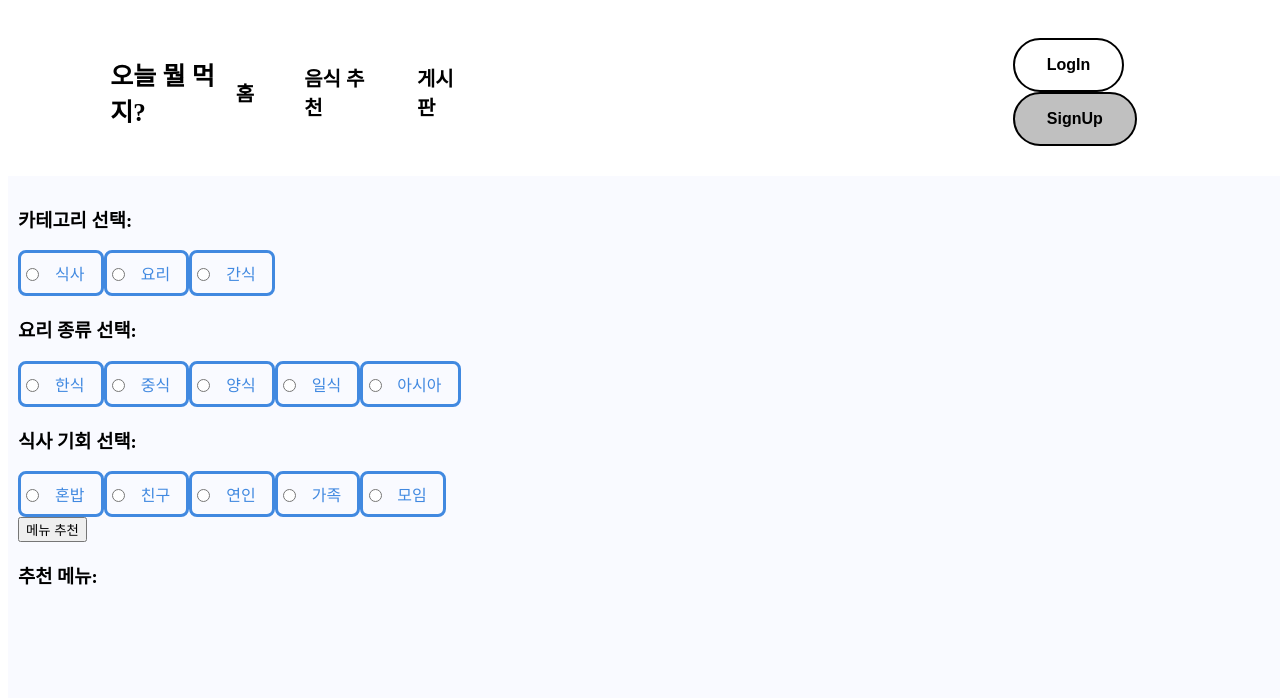
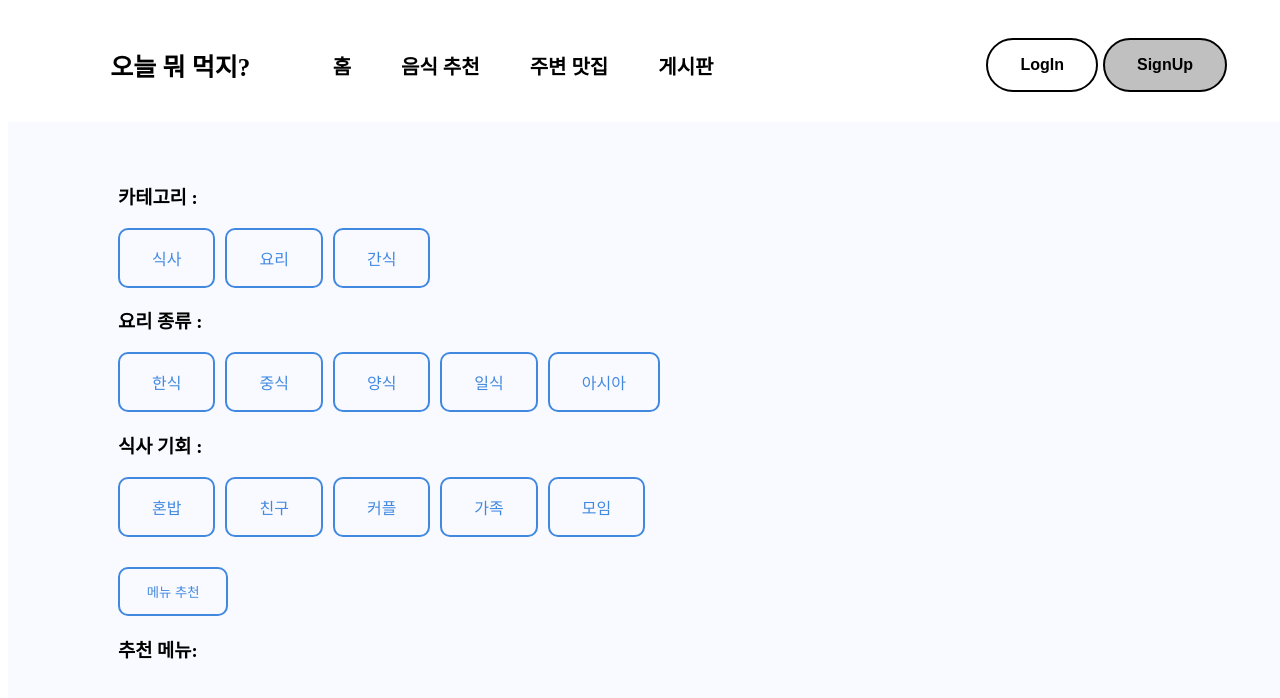
Before and after one commit to minki1220/graduation_recommend, a Next.js app: page /foodRecommend in a window 1280 px wide. Shown: the top 698 px of the page. Built offline with nearby package versions, Linux system fonts and the light colour scheme; no server answers.

Commit message:
23.10.18

```diff
--- a/app/foodRecommend/menuselect.js
+++ b/app/foodRecommend/menuselect.js
@@ -55,138 +55,163 @@ export default function MenuSelector() {
 
   return (
     <div>
+    <div className='ml-100'>
       <div>
-        <h3>카테고리 선택:</h3>
 
-        <label>
+        <h3>카테고리 :</h3>
+
+      </div>
+          <div className='container'>
           <input
             type="radio"
+            id='meal'
             value="식사"
+            name='category'
             checked={category === '식사'}
             onChange={handleCategoryChange}
           />
-          식사
-        </label>
-        <label>
+          <label htmlFor='meal'>식사</label>
+
+
           <input
             type="radio"
+            id='cooking'
             value="요리"
+            name='category'
             checked={category === '요리'}
             onChange={handleCategoryChange}
           />
-          요리
-        </label>
-        <label>
+          <label htmlFor='cooking'>요리</label>
+
+
           <input
             type="radio"
+            id='snack'
             value="간식"
+            name='category'
             checked={category === '간식'}
             onChange={handleCategoryChange}
           />
-          간식
-        </label>
+          <label htmlFor='snack'>간식</label>
+
+        </div>
+
+
+      <div>
+        <h3>요리 종류 :</h3>
       </div>
-      <div>
-        <h3>요리 종류 선택:</h3>
-        <label>
+
+        <div className='container'>
           <input
             type="radio"
+            id='korean'
             value="한식"
             checked={cuisine === '한식'}
             onChange={handleCuisineChange}
           />
-          한식
-        </label>
-        <label>
+          <label htmlFor='korean'>한식</label>
+
+
           <input
             type="radio"
+            id='chinese'
             value="중식"
             checked={cuisine === '중식'}
             onChange={handleCuisineChange}
           />
-          중식
-        </label>
-        <label>
+          <label htmlFor='chinese'>중식</label>
+
+
           <input
             type="radio"
+            id='western'
             value="양식"
             checked={cuisine === '양식'}
             onChange={handleCuisineChange}
           />
-          양식
-        </label>
-        <label>
+          <label htmlFor='western'>양식</label>
+
           <input
             type="radio"
+            id='japanese'
             value="일식"
             checked={cuisine === '일식'}
             onChange={handleCuisineChange}
           />
-          일식
-        </label>
-        <label>
+          <label htmlFor='japanese'>일식</label>
+
+
           <input
             type="radio"
+            id='asian'
             value="아시아"
             checked={cuisine === '아시아'}
             onChange={handleCuisineChange}
           />
-          아시아
-        </label>
+          <label htmlFor='asian'>아시아</label>
+
       </div>
+
+
       <div>
-        <h3>식사 기회 선택:</h3>
-        <label>
+        <h3>식사 기회 :</h3>
+      </div>
+
+        <div className='container'>
           <input
             type="radio"
+            id='alone'
             value="혼밥"
             checked={occasion === '혼밥'}
             onChange={handleOccasionChange}
           />
-          혼밥
-        </label>
-        <label>
+          <label htmlFor='alone'>혼밥</label>
+
+
           <input
             type="radio"
+            id='friend'
             value="친구"
             checked={occasion === '친구'}
             onChange={handleOccasionChange}
           />
-          친구
-        </label>
-        <label>
+          <label htmlFor='friend'>친구</label>
+
           <input
             type="radio"
+            id='couple'
             value="연인"
             checked={occasion === '연인'}
             onChange={handleOccasionChange}
           />
-          연인
-        </label>
-        <label>
+          <label htmlFor='couple'>커플</label>
+
           <input
             type="radio"
+            id='family'
             value="가족"
             checked={occasion === '가족'}
             onChange={handleOccasionChange}
           />
-          가족
-        </label>
-        <label>
+          <label htmlFor='family'>가족</label>
+
           <input
             type="radio"
+            id='group'
             value="모임"
             checked={occasion === '모임'}
             onChange={handleOccasionChange}
           />
-          모임
-        </label>
+          <label htmlFor='group'>모임</label>
+
       </div>
+
       <div>
-            <button onClick={handleRecommendation}>메뉴 추천</button>
+            <button onClick={handleRecommendation} className='recommend-btn'>메뉴 추천</button>
             <h3>추천 메뉴:</h3>
             <p>{menu}</p>
       </div>
     </div>
+  </div>
   );
 }
--- a/app/globals.css
+++ b/app/globals.css
@@ -26,5 +26,5 @@ a {
     display: flex;
     align-items: center;
     gap: 40px;
-    margin-right: 45%;
+    margin-right: 15%;
 }
--- a/app/layout.js
+++ b/app/layout.js
@@ -18,16 +18,21 @@ export default async function RootLayout({ children }) {
       <body>
       <div className="navbar">
       {/* 여기에 아이콘 추가하기 */}
-      <span className="logo">오늘 뭘 먹지?</span>
+      <span className="logo">오늘 뭐 먹지?</span>
       <div className='menu'>
       <Link href="/">홈</Link>
       <Link href="/foodRecommend">음식 추천</Link>
+      <Link href="/map">주변 맛집</Link>
       <Link href="/list">게시판</Link>
       </div>
       <div className='loginSignup-Btn'>
       {
       session ? (
         <span style={{fontWeight : 'bold'}}>
+          <Link href="/mypage"><span style={
+            {fontSize : '16px',
+             marginRight : '10px'}}>마이페이지</span></Link>
+
           {session.user.name}님 환영합니다. <LogOutBtn />
         </span>
       ) : (
--- a/css/recommend.css
+++ b/css/recommend.css
@@ -5,14 +5,67 @@
     padding: 10px;
 }
 
+.ml-100{
+    margin-left: 100px;
+    margin-top: 50px;
+}
+.container {
+    display: flex;
+    justify-content: flex-start;
+    align-items: center;
+}
+
+input[type="radio"]{
+    display: none;
+}
+
 label {
     position: relative;
-    color : #4189e0;
-    font-family: "Poppins",sans-serif;
+    color: #4189e0;
     cursor: pointer;
-    display: inline-flex;
-    gap : 0.8em;
-    border: 3px solid #4189e0;
-    padding : 0.5em 1em 0.5em 0.02em;
-    border-radius: 0.5em;
+    gap: 0.8em;
+    border: 2px solid #4189e0;
+    border-radius: 10px;
+    padding: 1em 2em;
+    display: flex;
+    align-items: center;
+    margin-right: 10px;
 }
+
+label:before {
+    /* content: ""; */
+    height: 20px;
+    width: 20px;
+    /* border: 1px solid #4189e0;
+    border-radius: 50%; */
+    margin-right: 10px;
+}
+
+input[type="radio"]:checked + label:before {
+    height: 20px;
+    width: 20px;
+    border : 10px solid #fff;
+    background-color: #4189e0;
+}
+
+input[type="radio"]:checked + label {
+    background-color: #4189e0;
+    color: #fff;
+}
+
+.recommend-btn {
+    position: relative;
+    color: #4189e0;
+    cursor: pointer;
+    gap: 0.8em;
+    border: 2px solid #4189e0;
+    border-radius: 10px;
+    padding: 1em 2em;
+    margin-top: 30px;
+    background-color: rgb(249, 250, 255);
+}
+
+.recommend-btn:hover{
+    background-color: #4189e0;
+    color: #fff;
+}
```
Also changed, not shown: app/map/page.js (added, +14 -0 lines), app/mypage/page.js (added, +15 -0 lines), package.json (+7 -0 lines), components/Calendar/MyCalendar.js (added), 1 other file (tests, documents, lock files or other folders).
